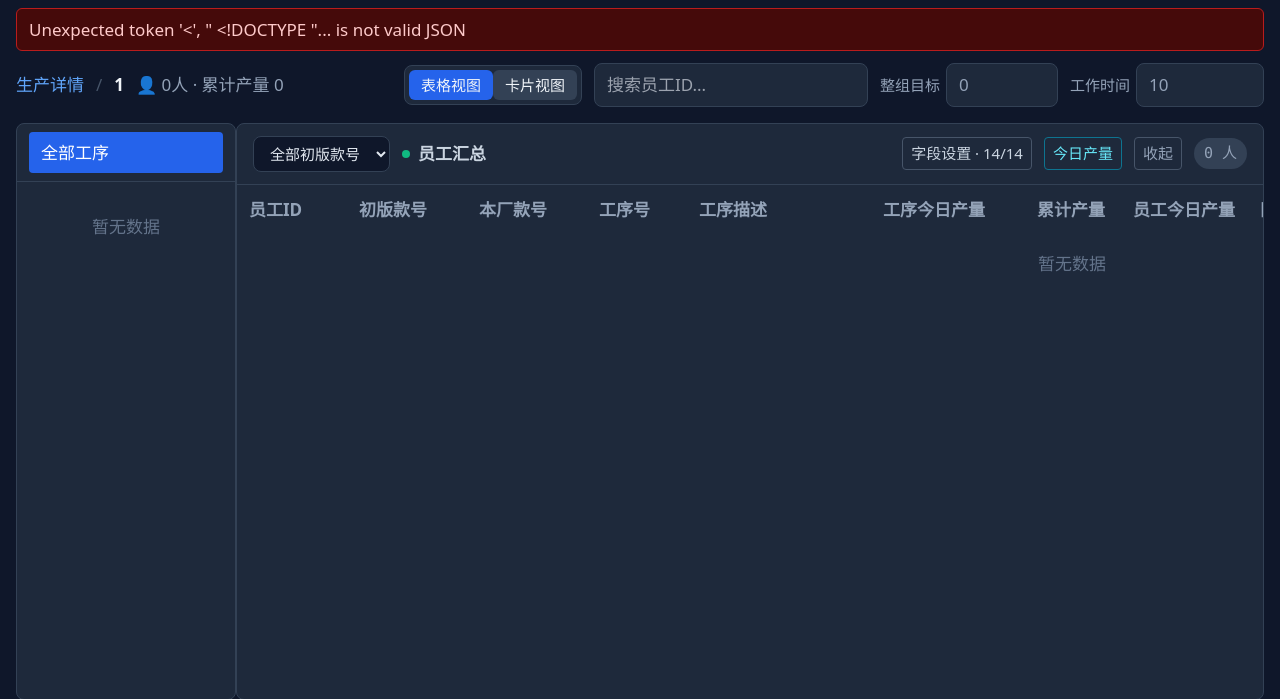
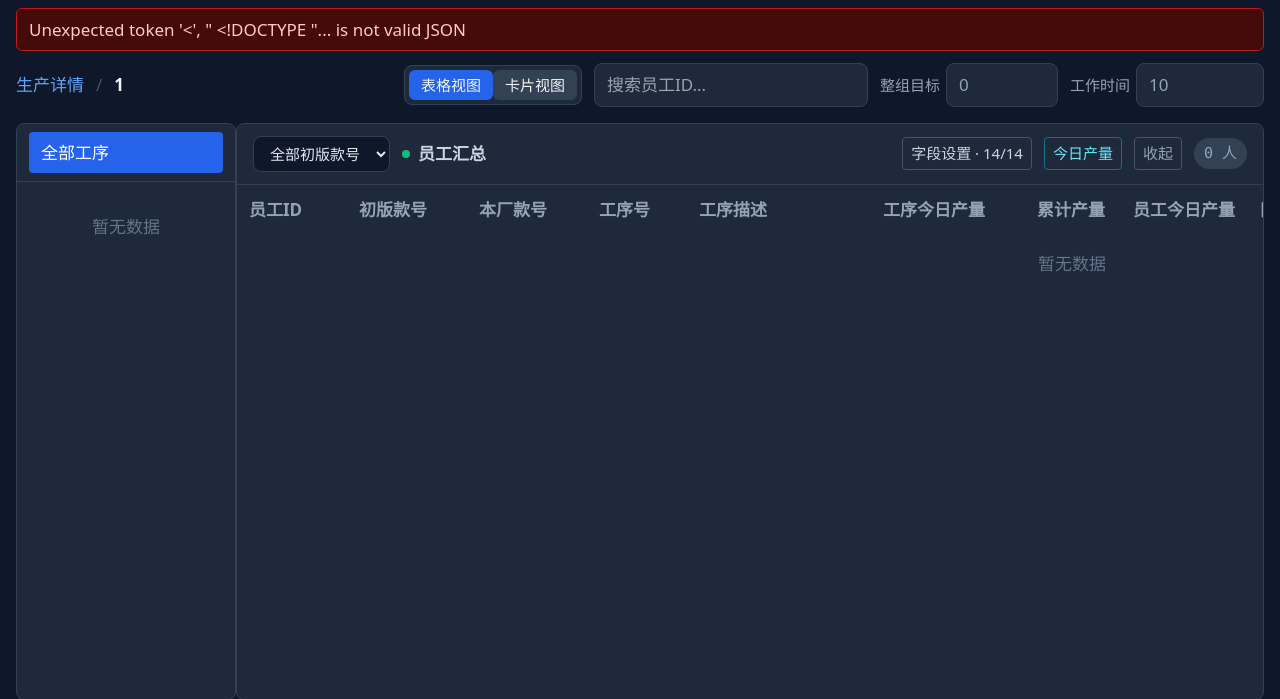
Before and after one commit to jiejiejie113/iwork11, a Django app: page /production/detail-data/flow/1/ in a window 1280 px wide. Shown: the part 76-775 px from the top of the page. Run offline with Django 5.2, Linux system fonts and the light colour scheme; data that the repository does not hold is empty; parts of the project's set-up code (start-up, migrations or seed data) failed here and were passed over; some libraries are stand-ins or nearby versions.

Commit message:
[2026-09-03][FIX] 移除生产详情摘要表情和冗余字段

```diff
--- a/iwork/templates/iwork/production_detail.html
+++ b/iwork/templates/iwork/production_detail.html
@@ -335,10 +335,10 @@
                         <div class="flex-1 min-w-0">
                             <h3 class="font-bold text-lg">
                                 {[ card.flow ]}
-                                <span class="text-xs text-slate-500 font-normal ml-1">👤{[ card.total_workers || 0 ]}人</span>
+                                <span class="text-xs text-slate-500 font-normal ml-1">{[ card.total_workers || 0 ]}人</span>
                             </h3>
                             <p class="text-sm text-slate-400 mt-1">
-                                📦 {[ fmtNum(card.output_qty) ]}件 · {[ card.initial_styles.length ]}个初版款号
+                                {[ fmtNum(card.output_qty) ]}件 · {[ card.initial_styles.length ]}个初版款号
                             </p>
                             <div class="mt-2 text-xs text-slate-400 flex flex-wrap gap-x-3 gap-y-0.5">
                                 <span v-for="style in card.initial_styles" :key="style.initial_style_no || '__empty__'" class="whitespace-nowrap inline-flex items-center gap-1.5">
@@ -366,7 +366,7 @@
                     <div v-if="card.target_total > 0" class="mt-2 text-xs">
                         <span class="text-slate-400">目标: {[ fmtNum(card.target_total) ]} · </span>
                         <span :class="card.efficiency >= 100 ? 'text-emerald-400' : 'text-red-400'">
-                            效率 {[ card.efficiency.toFixed(1) ]}% {[ card.efficiency >= 100 ? '✓' : '✗' ]}
+                            效率 {[ card.efficiency.toFixed(1) ]}% {[ card.efficiency >= 100 ? '达标' : '不达标' ]}
                         </span>
                     </div>
                 </div>
@@ -386,10 +386,10 @@
                         <div class="flex-1 min-w-0">
                             <h3 class="font-bold text-lg">
                                 {[ card.flow ]}
-                                <span class="text-xs text-slate-500 font-normal ml-1">👤{[ card.total_workers || 0 ]}人</span>
+                                <span class="text-xs text-slate-500 font-normal ml-1">{[ card.total_workers || 0 ]}人</span>
                             </h3>
                             <p class="text-sm text-slate-400 mt-1">
-                                📦 {[ fmtNum(card.output_qty) ]}件 · {[ card.initial_styles.length ]}个初版款号
+                                {[ fmtNum(card.output_qty) ]}件 · {[ card.initial_styles.length ]}个初版款号
                             </p>
                             <div class="mt-2 text-xs text-slate-400 flex flex-wrap gap-x-3 gap-y-0.5">
                                 <span v-for="style in card.initial_styles" :key="style.initial_style_no || '__empty__'" class="whitespace-nowrap inline-flex items-center gap-1.5">
@@ -417,7 +417,7 @@
                     <div v-if="card.target_total > 0" class="mt-2 text-xs">
                         <span class="text-slate-400">目标: {[ fmtNum(card.target_total) ]} · </span>
                         <span :class="card.efficiency >= 100 ? 'text-emerald-400' : 'text-red-400'">
-                            效率 {[ card.efficiency.toFixed(1) ]}% {[ card.efficiency >= 100 ? '✓' : '✗' ]}
+                            效率 {[ card.efficiency.toFixed(1) ]}% {[ card.efficiency >= 100 ? '达标' : '不达标' ]}
                         </span>
                     </div>
                 </div>
@@ -441,10 +441,10 @@
                     <div class="flex-1 min-w-0">
                         <h3 class="font-bold text-lg">
                             {[ card.label ]}
-                            <span class="text-xs text-slate-500 font-normal ml-1">👤{[ card.worker_count || 0 ]}人</span>
+                            <span class="text-xs text-slate-500 font-normal ml-1">{[ card.worker_count || 0 ]}人</span>
                         </h3>
                         <p class="text-sm text-slate-400 mt-1">
-                            📦 {[ fmtNum(card.total_qty) ]}件 · {[ card.workorder_count ]}个本厂款号
+                            {[ fmtNum(card.total_qty) ]}件 · {[ card.workorder_count ]}个本厂款号
                         </p>
                         <div class="mt-2 text-xs text-slate-400 flex flex-wrap gap-x-3 gap-y-0.5">
                             <span v-for="flow in card.flows" :key="flow.flow"
@@ -630,13 +630,10 @@
             <a :href="overviewUrl" class="text-blue-400 hover:underline">生产详情</a>
             <span class="text-slate-600">/</span>
             <span class="font-semibold">{[ detailTitle ]}</span>
-            <span class="iwork-detail-summary text-slate-400">
-                👤 {[ detailSummary.worker_count ]}人
-                · 累计产量 {[ fmtNum(detailSummary.cumulative_qty) ]}
-                <span v-if="detailType === 'flow' && (detailSummary.group_target !== null || detailSummary.target_total > 0)">
-                    · 已设目标 {[ detailSummary.targeted_count ]}/{[ detailSummary.worker_count ]}人
+            <span v-if="detailType === 'flow' && (detailSummary.group_target !== null || detailSummary.target_total > 0)"
+                  class="iwork-detail-summary text-slate-400">
                 <template v-if="detailSummary.group_target !== null">
-                        · 🎯 总目标 {[ fmtNum(detailSummary.group_target) ]}
+                    · 总目标 {[ fmtNum(detailSummary.group_target) ]}
                     <template v-if="detailSummary.current_group_target !== null">
                         · 当前时段目标 {[ fmtNum(detailSummary.current_group_target) ]}
                     </template>
@@ -647,13 +644,11 @@
                 <template v-else>
                     · 旧员工目标合计 {[ fmtNum(detailSummary.target_total) ]}
                 </template>
-                    · 已设目标产量 {[ fmtNum(detailSummary.targeted_qty) ]}
                 · <span v-if="detailSummary.efficiency !== null"
                     :class="detailSummary.efficiency >= 100 ? 'text-emerald-400' : 'text-red-400'">
-                        目标达成率 {[ detailSummary.efficiency.toFixed(1) ]}% {[ detailSummary.efficiency >= 100 ? '达标 ✓' : '不达标 ✗' ]}
+                    目标达成率 {[ detailSummary.efficiency.toFixed(1) ]}% {[ detailSummary.efficiency >= 100 ? '达标' : '不达标' ]}
                 </span>
                 <span v-else class="text-slate-500">目标达成率 --</span>
-                </span>
             </span>
             <span v-if="detailType === 'flow' && targetObligation"
                   class="px-2 py-1 rounded border text-xs"
@@ -943,7 +938,7 @@
                                 <span class="text-amber-300 ml-1">累计{[ fmtNum(emp.cumulative_qty) ]}件</span>
                                 <template v-if="detailType === 'flow'">
                                     <template v-if="emp.target > 0">
-                                        <span v-if="emp.qty >= emp.target" class="text-emerald-400 ml-1">✓ {[ emp.efficiency.toFixed(1) ]}%</span>
+                                        <span v-if="emp.qty >= emp.target" class="text-emerald-400 ml-1">达标 {[ emp.efficiency.toFixed(1) ]}%</span>
                                         <span v-else class="text-red-400 ml-1">差{[ emp.target - emp.qty ]}件 {[ emp.efficiency.toFixed(1) ]}%</span>
                                     </template>
                                     <span v-else class="text-slate-600 ml-1">未设目标</span>
@@ -975,7 +970,7 @@
                                 <span class="text-amber-300 ml-1">累计{[ fmtNum(emp.cumulative_qty) ]}件</span>
                                 <template v-if="detailType === 'flow'">
                                     <template v-if="emp.target > 0">
-                                        <span v-if="emp.qty >= emp.target" class="text-emerald-400 ml-1">✓ {[ emp.efficiency.toFixed(1) ]}%</span>
+                                        <span v-if="emp.qty >= emp.target" class="text-emerald-400 ml-1">达标 {[ emp.efficiency.toFixed(1) ]}%</span>
                                         <span v-else class="text-red-400 ml-1">差{[ emp.target - emp.qty ]}件 {[ emp.efficiency.toFixed(1) ]}%</span>
                                     </template>
                                     <span v-else class="text-slate-600 ml-1">未设目标</span>
```
Also changed, not shown: tests/test_production_detail_template.py (+16 -4 lines). Lines whose indentation alone changed are shown as unchanged.
